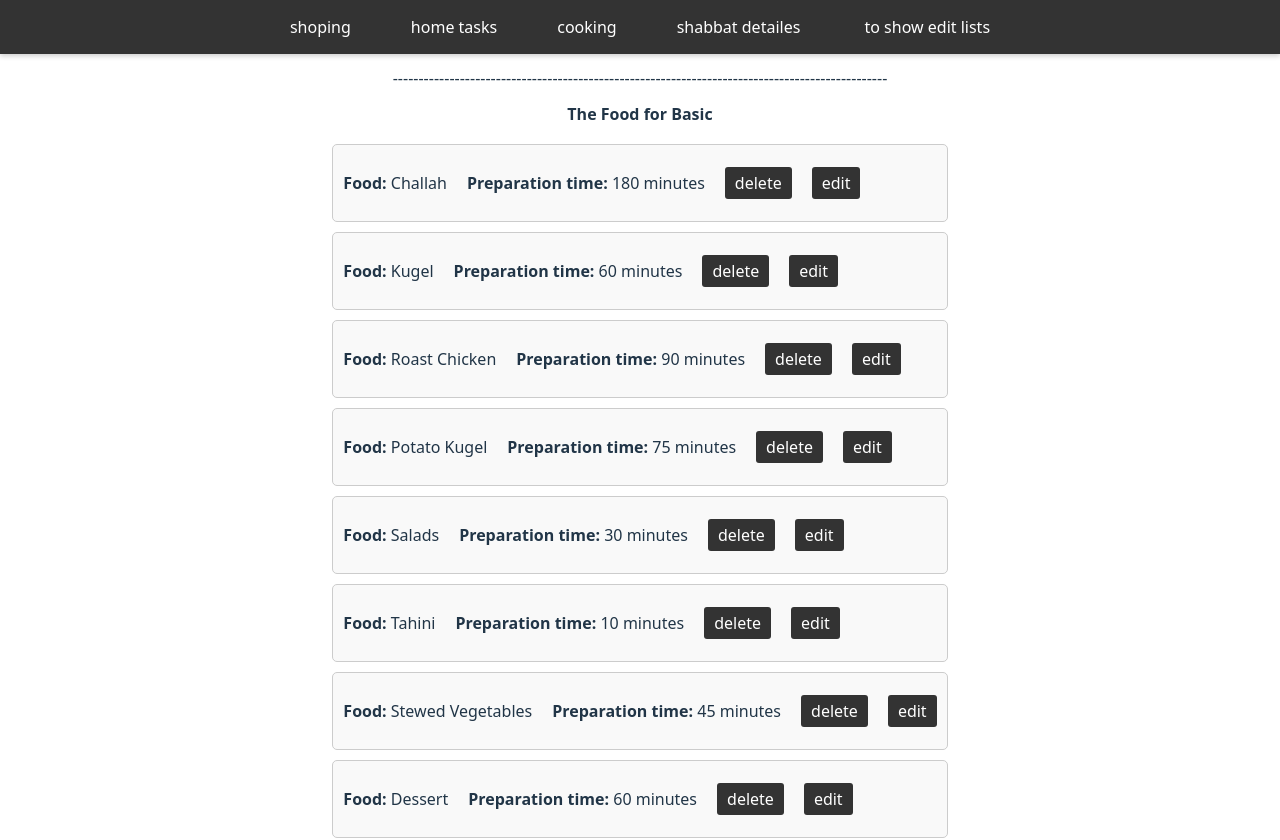
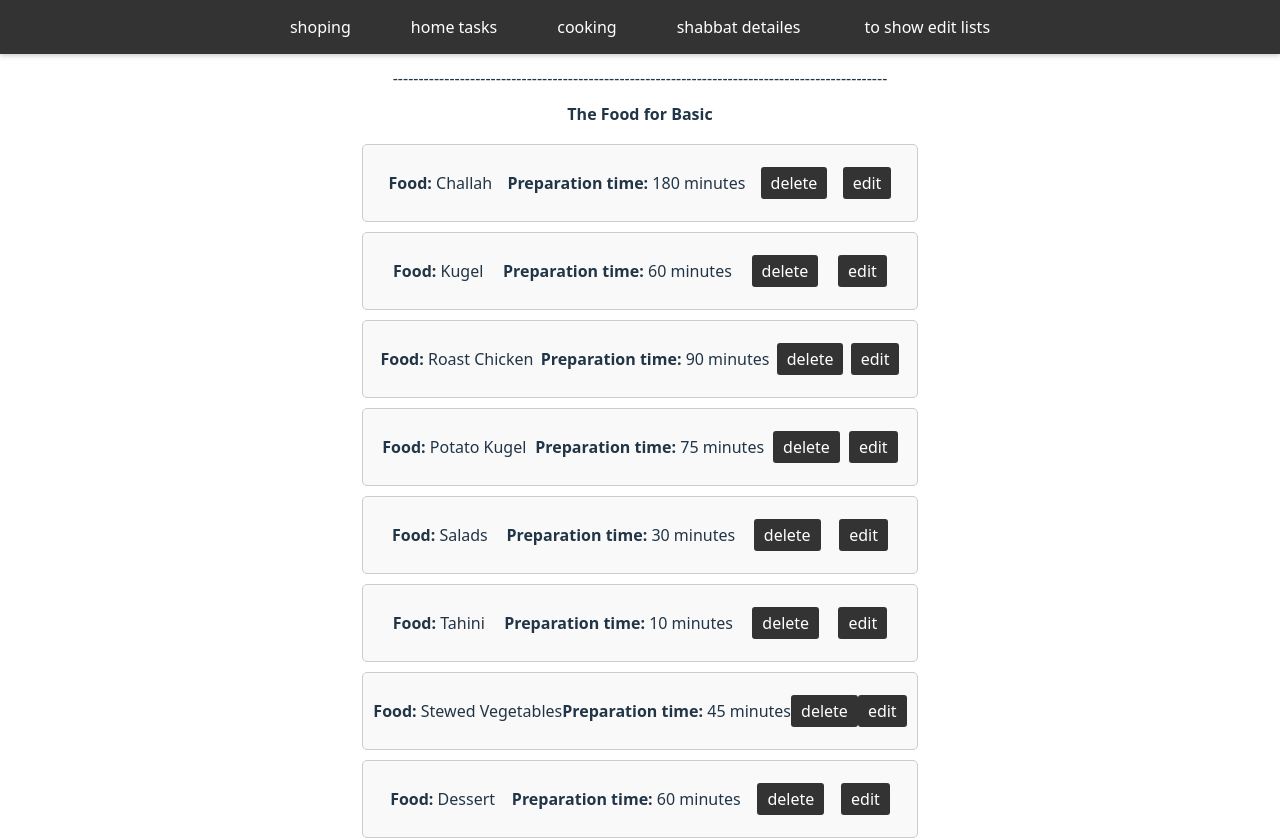
Before and after one commit to Tovi-shimonovitz/shabat_project_react, a React (Vite) app: page /BaseCooking in a window 1280 px wide. Shown: the top 840 px of the page. Built offline with nearby package versions, Linux system fonts and the light colour scheme.

Commit message:
add edit option

```diff
--- a/package.json
+++ b/package.json
@@ -13,7 +13,7 @@
   "dependencies": {
     "react": "^19.2.0",
     "react-dom": "^19.2.0",
-    "react-router-dom": "^7.11.0"
+    "react-router-dom": "^7.12.0"
   },
   "devDependencies": {
     "@eslint/js": "^9.39.1",
--- a/src/Cooking/Food.jsx
+++ b/src/Cooking/Food.jsx
@@ -1,33 +1,55 @@
-export const Food=(props)=> {
-  const { food ,deleteFood ,setFood} = props;
+import React, { useState } from 'react';
+
+export const Food = (props) => {
+  const { food, deleteFood, setFood } = props;
+  const id = food.id;
+  const [name, setName] = useState(food.name);
+  const [prepTime, setPrepTime] = useState(food.prepTime);
+  const [active, setActive] = useState(true)
+  let style = {
+    display: 'flex',
+    flexDirection: 'row',
+    alignItems: 'center',
+    justifyContent: 'space-evenly',
+      width: '100%'
+
+
+  }
+
+  let styleNone = { display: 'none' }
+
   return (
     <>
       <li>
-         <div style={{
-          display:'flex',
-          flexDirection:'row',
-          alignItems:'center',
+        {/*this div is for showing the food details when I do not edit it*/}
+        <div style={active ? style : styleNone}>
+          <p><strong>Food:</strong> {name}   </p>
+          <p><strong>Preparation time:</strong> {prepTime} minutes </p>
+          <button onClick={() => {
 
-        // border: '1px solid black',
-        // listStyleType: 'none',
-        gap: '20px',
-        // padding: '10px',
-        // margin: '10px',
+            deleteFood(food).then(data => {
+              setFood(data);
+            })
+          }}>delete</button>
+          <button onClick={(event) => {
+            event.preventDefault();
+            setActive(!active);
+          }}>edit</button>
 
-         //width: '350px',
-        // height: '40px',
-        // fontSize: '77%'
-      }} className="foo" >
-            <p><strong>Food:</strong> {food.name}   </p>
-            <p><strong>Preparation time:</strong> {food.prepTime} minutes </p>
-            <button onClick={()=>{
+        </div>
 
-             deleteFood(food).then(data => {
-                setFood(data);
-
-             })
-            }}>delete</button>
-            <button>edit</button>
+        {/*this div is for edit it*/}
+        <div style={active ? styleNone : style}>
+          <input type="text" name="nameN" placeholder="name" onChange={(e) => setName(e.target.value)} style={{ width: '30%' }}/>
+          <input type="number" name="prep" placeholder="prepTime" onChange={(e) => setPrepTime(e.target.value)} style={{ width: '30%' }}/>
+          <button onClick={(event) => {
+            event.preventDefault();
+            setActive(!active);
+          }}>save</button>
+          <button onClick={(event) => {
+            event.preventDefault();
+            setActive(!active);
+          }}>cancel</button>
 
         </div>
       </li>
--- a/src/Cooking/FoodList.jsx
+++ b/src/Cooking/FoodList.jsx
@@ -5,9 +5,6 @@ export const FoodList=(props)=>{
     const { getFoodArray, addNewFood,nameCook, deleteFood } = props;
 
   const [food, setFood] = useState([]);
-  // const [first, sesFirst] = useState([]);
-  // const [second, setSecond] = useState([]);
-  // const [third, setThird] = useState([]);
 
     useEffect(() => {
         getFoodArray().then((res) => {
@@ -53,8 +50,8 @@ export const FoodList=(props)=>{
         </ul>
         </div>
             <form onSubmit={addFood}>
-                <input type="text" name="name" placeholder='name' /> <br />
-                <input type="text" name='prepTime' placeholder='prepTime' /> <br />
+                <input type="text" name="name" placeholder='name' required /> <br />
+                <input type="number" name='prepTime' placeholder='prepTime' /> <br />
                 <br />
                 <button> Add Food to {nameCook}</button>
             </form>
```
Also changed, not shown: 1 other file (tests, documents, lock files or other folders).
